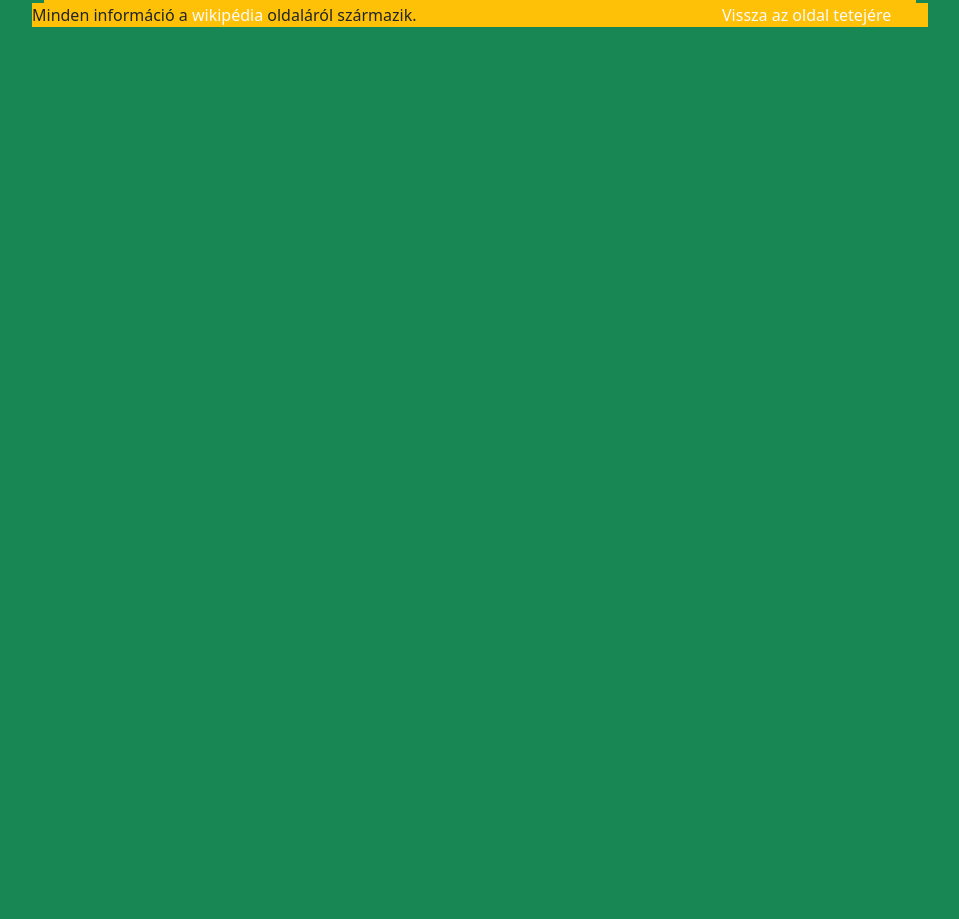
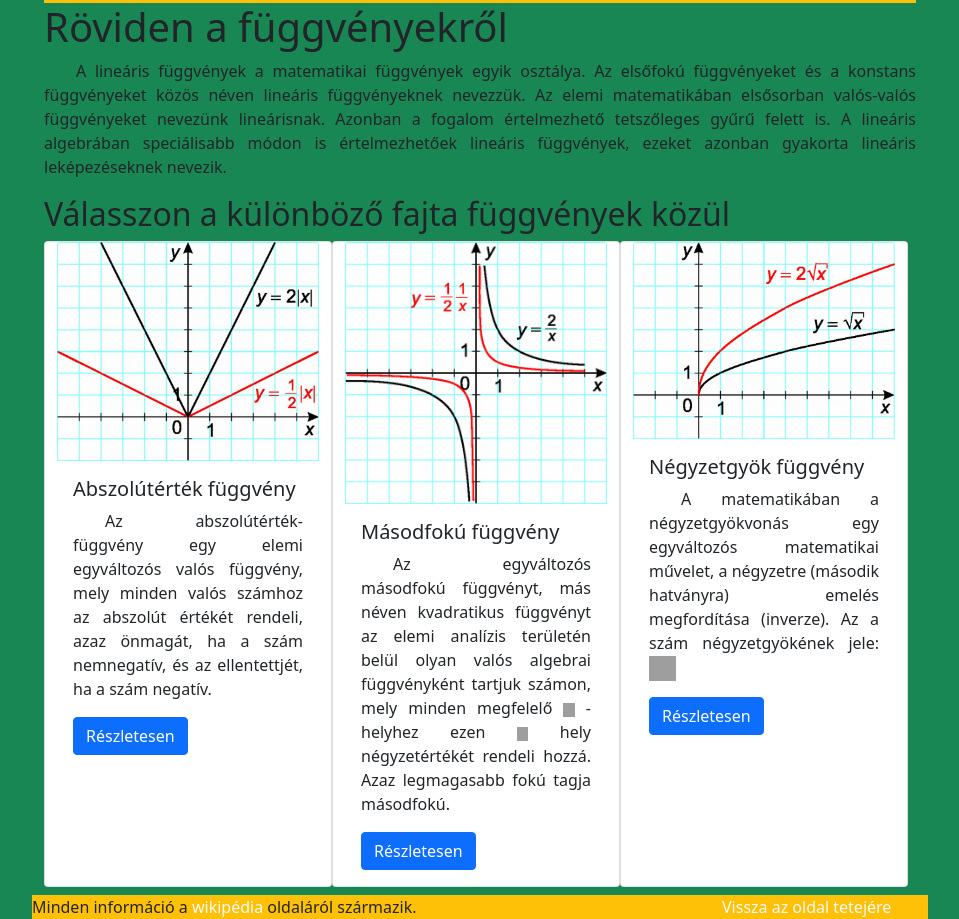
Before and after one commit to kovacspeter012/linearis_fuggvenyek, a plain HTML site: page index.html in a window 1280 px wide. Shown: the part 421-1340 px from the top of the page, without its empty margins (160-1119 px from the left). Before the commit the page ends 800 px from the top, so only its background shows below. Drawn offline with nearby package versions, Linux system fonts and the light colour scheme; grey boxes are pictures that could not be loaded.

Commit message:
főoldal

```diff
--- a/index.html
+++ b/index.html
@@ -61,7 +61,74 @@
           </div>
         </div>
       </nav>
-
+      <h1>Röviden a függvényekről</h1>
+      <p class="align-justify">
+        A lineáris függvények a matematikai függvények egyik osztálya. Az elsőfokú függvényeket és a konstans függvényeket közös néven lineáris függvényeknek nevezzük. Az elemi matematikában elsősorban valós-valós függvényeket nevezünk lineárisnak. Azonban a fogalom értelmezhető tetszőleges gyűrű felett is. A lineáris algebrában speciálisabb módon is értelmezhetőek lineáris függvények, ezeket azonban gyakorta lineáris leképezéseknek nevezik.
+      </p>
+      <h2>Válasszon a különböző fajta függvények közül</h2>
+      <div class="row mx-auto mb-2">
+        <div class="card col-12 col-sm-6 col-lg-4" style="width: 18rem;">
+          <img src="images/abszolútfvg.jpg" class="card-img-top" alt="Abszolútérték függvény">
+          <div class="card-body">
+            <h5 class="card-title">Abszolútérték függvény</h5>
+            <p class="card-text align-justify">Az abszolútérték-függvény egy elemi egyváltozós valós függvény, mely minden valós számhoz az abszolút értékét rendeli, azaz önmagát, ha a szám nemnegatív, és az ellentettjét, ha a szám negatív.</p>
+            <a href="abszolútérték.html" class="btn btn-primary">Részletesen</a>
+          </div>
+        </div>
+        <div class="card col-12 col-sm-6 col-lg-4" style="width: 18rem;">
+          <img src="images/másodfokúfvg.jpg" class="card-img-top" alt="Másodfokú függvény">
+          <div class="card-body">
+            <h5 class="card-title">Másodfokú függvény</h5>
+            <p class="card-text align-justify">Az egyváltozós másodfokú függvényt, más néven kvadratikus függvényt az elemi analízis területén belül olyan valós algebrai függvényként tartjuk számon, mely minden megfelelő
+            <span class="mwe-math-element"><span class="mwe-math-mathml-inline mwe-math-mathml-a11y" style="display: none;"><math xmlns="http://www.w3.org/1998/Math/MathML" alttext="{\displaystyle x}">
+              <semantics>
+                <mrow class="MJX-TeXAtom-ORD">
+                  <mstyle displaystyle="true" scriptlevel="0">
+                    <mi>x</mi>
+                  </mstyle>
+                </mrow>
+                <annotation encoding="application/x-tex">{\displaystyle x}</annotation>
+              </semantics>
+            </math></span><img src="https://wikimedia.org/api/rest_v1/media/math/render/svg/87f9e315fd7e2ba406057a97300593c4802b53e4" class="mwe-math-fallback-image-inline" aria-hidden="true" style="vertical-align: -0.338ex; width:1.33ex; height:1.676ex;" alt="x"></span>
+            -helyhez ezen
+            <span class="mwe-math-element"><span class="mwe-math-mathml-inline mwe-math-mathml-a11y" style="display: none;"><math xmlns="http://www.w3.org/1998/Math/MathML" alttext="{\displaystyle x}">
+              <semantics>
+                <mrow class="MJX-TeXAtom-ORD">
+                  <mstyle displaystyle="true" scriptlevel="0">
+                    <mi>x</mi>
+                  </mstyle>
+                </mrow>
+                <annotation encoding="application/x-tex">{\displaystyle x}</annotation>
+              </semantics>
+            </math></span><img src="https://wikimedia.org/api/rest_v1/media/math/render/svg/87f9e315fd7e2ba406057a97300593c4802b53e4" class="mwe-math-fallback-image-inline" aria-hidden="true" style="vertical-align: -0.338ex; width:1.33ex; height:1.676ex;" alt="x"></span>
+            hely négyzetértékét rendeli hozzá. Azaz legmagasabb fokú tagja másodfokú.</p>
+            <a href="másodfokú.html" class="btn btn-primary">Részletesen</a>
+          </div>
+        </div>
+        <div class="card col-12 col-sm-6 col-lg-4" style="width: 18rem;">
+          <img src="images/négyzetgyökfvg.jpg" class="card-img-top" alt="Négyzetgyök függvény">
+          <div class="card-body">
+            <h5 class="card-title">Négyzetgyök függvény</h5>
+            <p class="card-text align-justify">A matematikában a négyzetgyökvonás egy egyváltozós matematikai művelet, a négyzetre (második hatványra) emelés megfordítása (inverze). Az a szám négyzetgyökének jele:
+            <span class="mwe-math-element"><span class="mwe-math-mathml-inline mwe-math-mathml-a11y" style="display: none;"><math xmlns="http://www.w3.org/1998/Math/MathML" alttext="{\displaystyle {\sqrt {a}}}">
+              <semantics>
+                <mrow class="MJX-TeXAtom-ORD">
+                  <mstyle displaystyle="true" scriptlevel="0">
+                    <mrow class="MJX-TeXAtom-ORD">
+                      <msqrt>
+                        <mi>a</mi>
+                      </msqrt>
+                    </mrow>
+                  </mstyle>
+                </mrow>
+                <annotation encoding="application/x-tex">{\displaystyle {\sqrt {a}}}</annotation>
+              </semantics>
+            </math></span><img src="https://wikimedia.org/api/rest_v1/media/math/render/svg/afccc332c876539296df1a980127d86173e59ef0" class="mwe-math-fallback-image-inline" aria-hidden="true" style="vertical-align: -1.005ex; width:3.166ex; height:3.009ex;" alt="\sqrt{a}"></span>
+            </p>
+            <a href="négyzetgyök.html" class="btn btn-primary">Részletesen</a>
+          </div>
+        </div>
+      </div>
 
 
 
--- a/style.css
+++ b/style.css
@@ -6,6 +6,10 @@ body{
 .carousel-item{
     max-width: 100%;
     max-height: 23rem;
+}
+.align-justify{
+    text-align: justify;
+    text-indent: 2rem;
 }
 
 #carousel{
```
Also changed, not shown: images/abszolútfvg.jpg (added), images/alapfvg.jpg (added), images/másodfokúfvg.jpg (added), images/négyzetgyökfvg.jpg (added).
